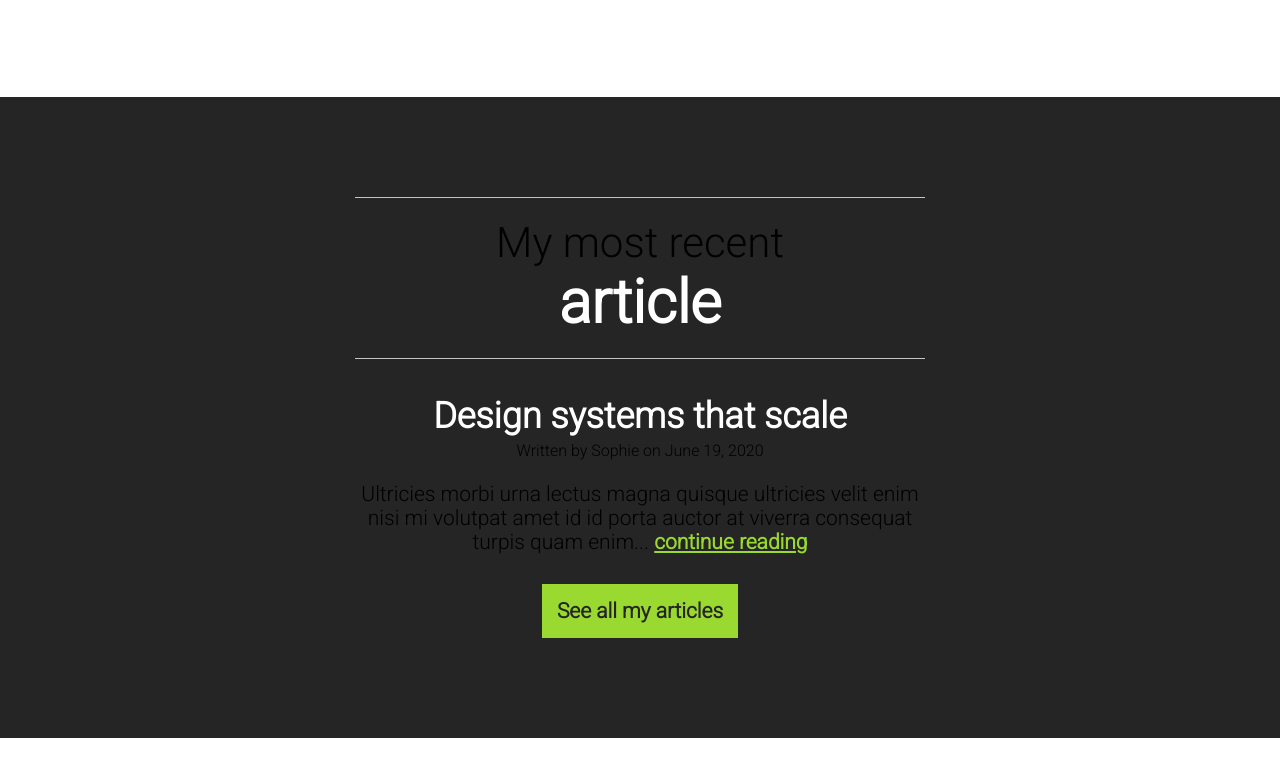
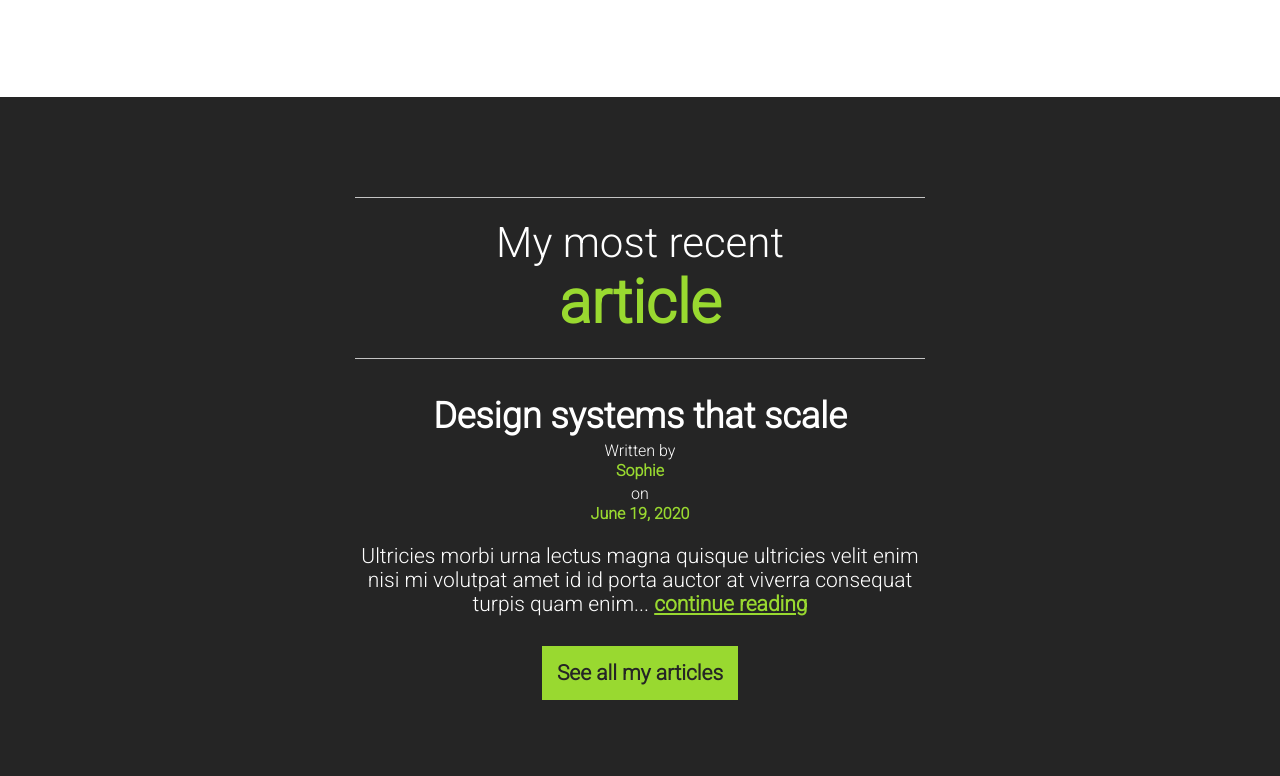
Before and after one commit to SimonRJenkins/css-fundamentals-challenge, a plain HTML site: page index.html in a window 1280 px wide. Shown: the part 1166-1942 px from the top of the page. Before the commit the page ends 1904 px from the top, so only its background shows below. Drawn offline with Linux system fonts and the light colour scheme.

Commit message:
Challenge #10 - Working with what you have
Changed colour of headings
Changed colour of article button when in hover or focus state
Added different colour for name and date of when article was written

```diff
--- a/index.css
+++ b/index.css
@@ -11,14 +11,16 @@ body {
     margin: 0 auto;
 }
 
-.bold-text {
+.bold-text,
+.name,
+time {
     font-weight: 900;
     display: block;
+    color: #99d930;
 }
 
 h1 .bold-text {
     font-size: 80px;
-    color: #fff;
 }
 
 h2 .bold-text {
@@ -32,17 +34,19 @@ h2 {
 
 h1 {
     font-size: 60px;
+    color: #fff;
 }
 
 h2 {
     font-size: 42px;
+    color: #fff;
     margin-top: 0px;
     border-top: solid 1px #C4C4C4;
     border-bottom: solid 1px #C4C4C4;
     padding: 20px 0;
+
 }
 
-.article .bold-text,
 h3 {
     color: #FFF;
 }
@@ -66,6 +70,10 @@ a:hover {
     font-size: 16px;
 }
 
+.article {
+    color: #fff;
+}
+
 .sophie,
 .article {
     background-color: #252525;
@@ -75,6 +83,7 @@ a:hover {
 .role,
 .article {
     padding: 100px 0;
+
 }
 
 .mb {
@@ -99,3 +108,13 @@ a:hover {
     background-color: #252525;
     color: #FFF;
 }
+
+article .btn:hover,
+.btn:focus {
+    background: #fff;
+    color: #252525;
+}
+
+.role .mt {
+    color: black;
+}
--- a/index.html
+++ b/index.html
@@ -30,7 +30,8 @@
             <h2 class="mt">My most recent <span class="bold-text">article</span></h2>
             <article>
                 <h3 class="mb">Design systems that scale</h3>
-                <small class="written mt">Written by Sophie on June 19, 2020</small>
+                <small class="written mt">Written by <span class="name">Sophie</span> on <time
+                        datetime="2020-06-19">June 19, 2020</time></small>
                 <p class="mb">Ultricies morbi urna lectus magna quisque ultricies velit enim nisi mi volutpat amet id id
                     porta
                     auctor
```
